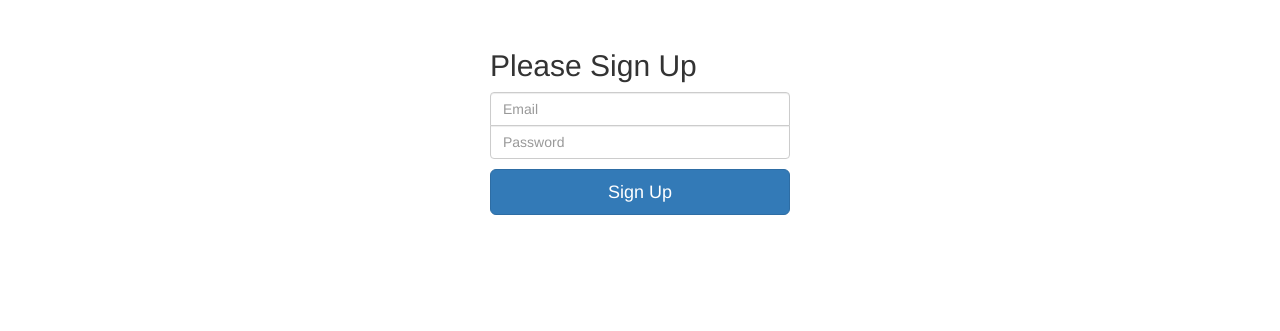
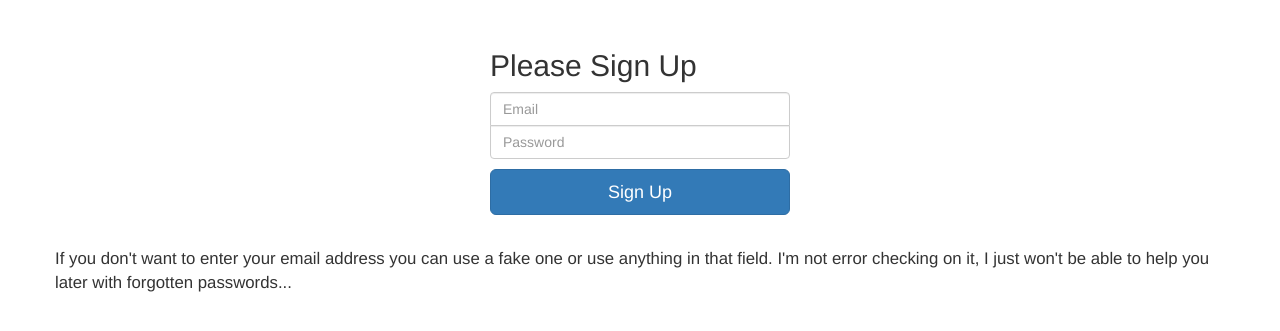
Before and after one commit to camlinke/movie-recommender, a Flask app: page /signup in a window 1280 px wide. Shown: the part 51-382 px from the top of the page. Run offline with Flask 2, Linux system fonts and the light colour scheme; some libraries are stand-ins or nearby versions.

Commit message:
updated message on signup page

```diff
--- a/app/templates/signup.html
+++ b/app/templates/signup.html
@@ -11,6 +11,9 @@
                     <button class="btn btn-lg btn-primary btn-block", type="submit">Sign Up</button>
                 </form>
             </div>
+            <p>
+                If you don't want to enter your email address you can use a fake one or use anything in that field. I'm not error checking on it, I just won't be able to help you later with forgotten passwords...
+            </p>
         </div>
     </div>
 {% endblock content %}
```
